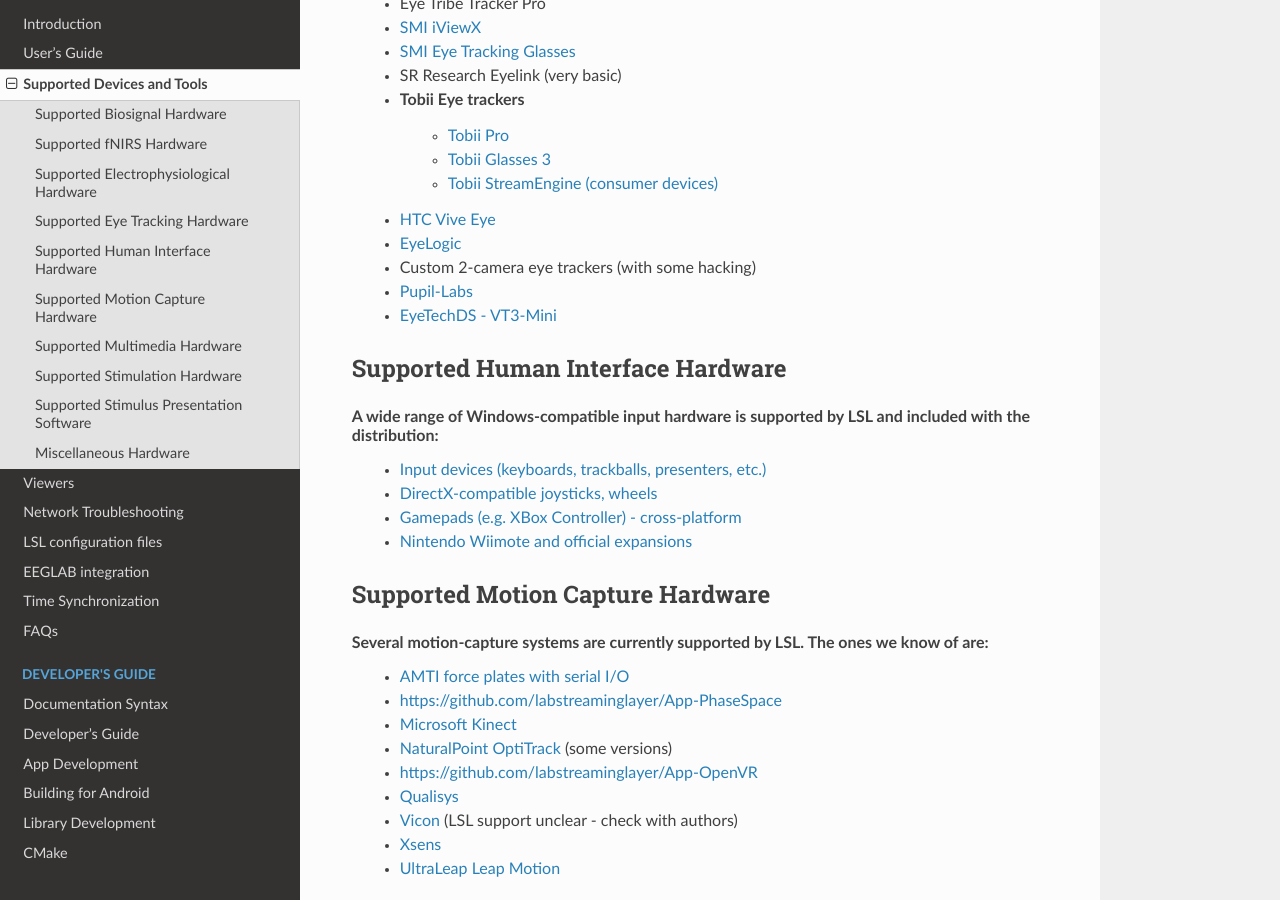
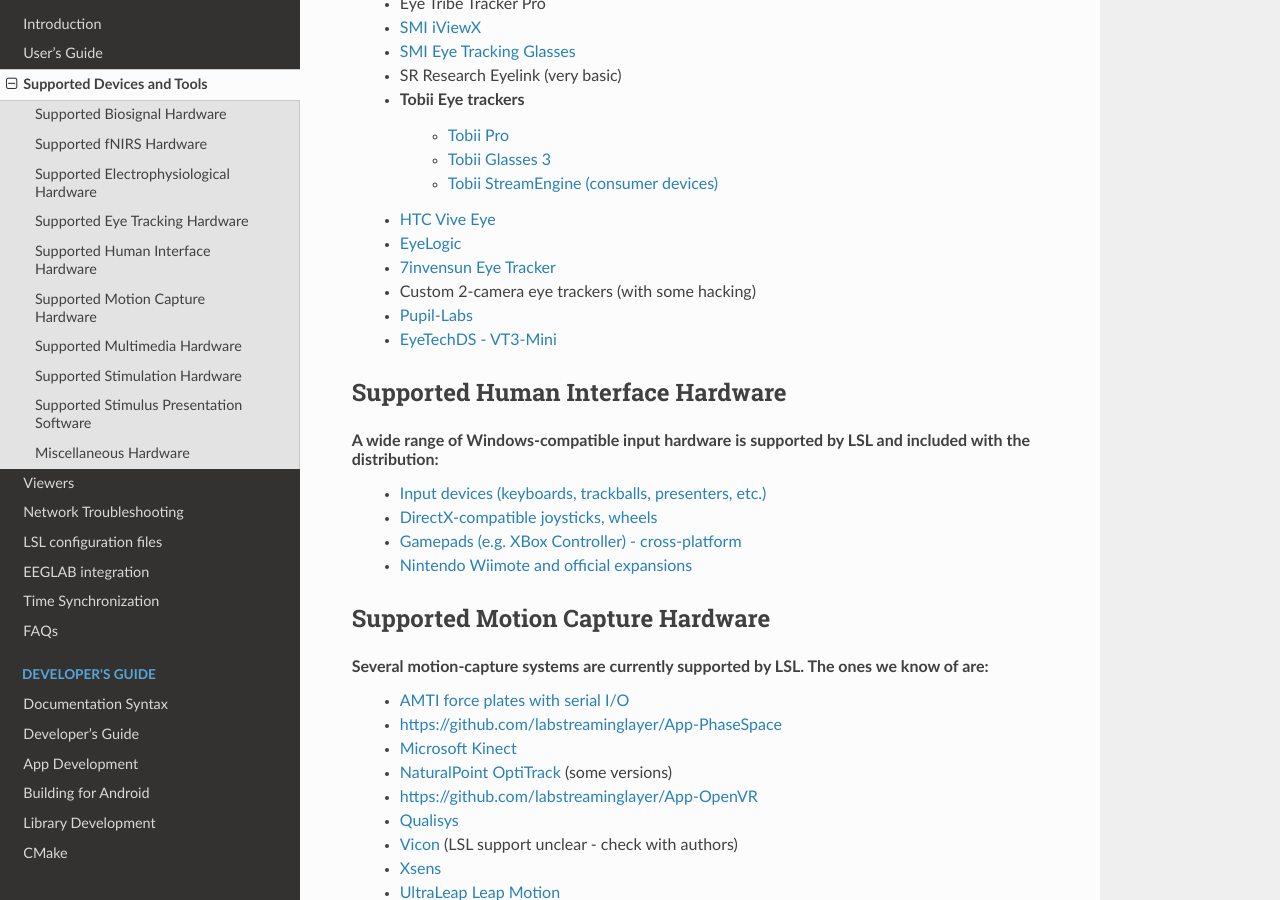
Before and after one commit to sccn/labstreaminglayer, a Sphinx documentation site: the page built from docs/info/supported_devices.rst, in a window 1280 px wide and 900 px high, scrolled down 2686 px. Built offline with Sphinx 7.4.7 and the Read the Docs theme 3.1.0, drawn with Linux system fonts in a browser that asks for light colours.

Commit message:
Add 7invensun eye tracker to supported_devices

```diff
--- a/docs/info/supported_devices.rst
+++ b/docs/info/supported_devices.rst
@@ -104,6 +104,7 @@
 
   * `HTC Vive Eye <https://github.com/mit-ll/Signal-Acquisition-Modules-for-Lab-Streaming-Layer>`__
   * `EyeLogic <https://github.com/EyeLogicSolutions/EyeLogic-LSL>`__
+  * `7invensun Eye Tracker <https://github.com/FishBones-DIY/App-7invensun>`__
   * Custom 2-camera eye trackers (with some hacking)
   * :lslrepo:`Pupil-Labs <PupilLabs>`
   * :lslrepo:`EyeTechDS - VT3-Mini <EyeTechDS>`
```
